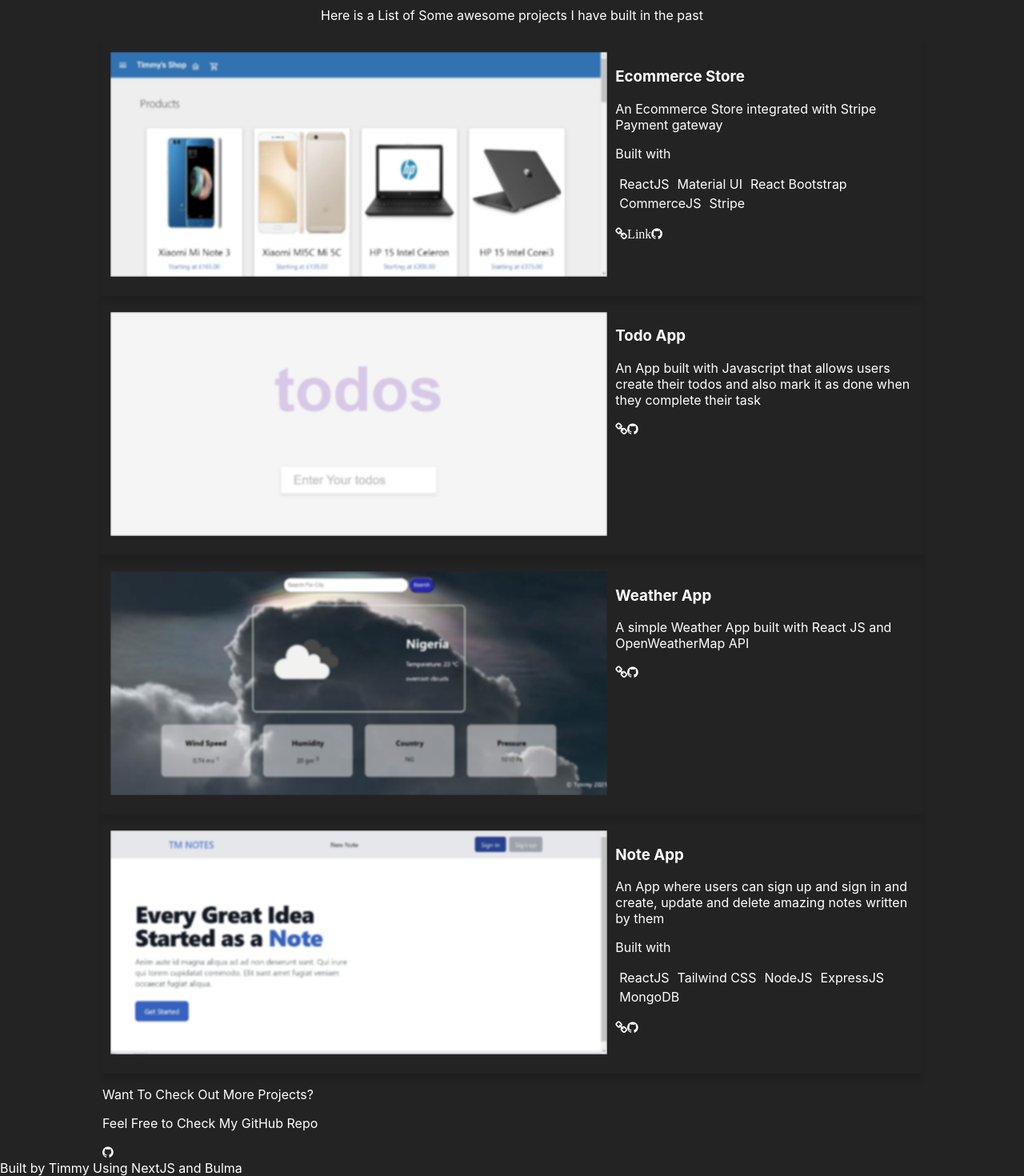
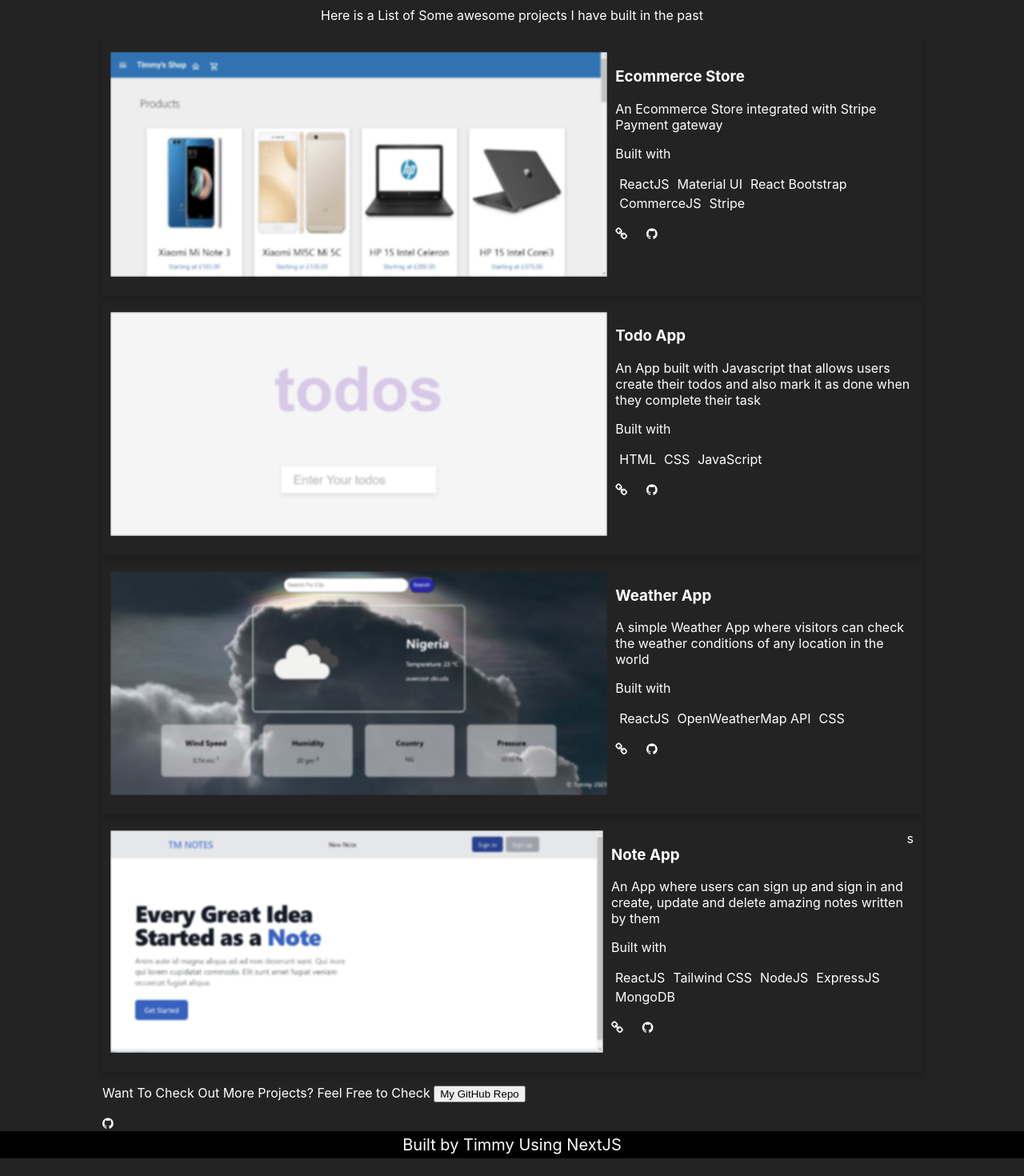
Before and after one commit to ok-timmy/Portfolio, a Next.js app: page /projects in a window 1280 px wide. Shown: the part 101-1571 px from the top of the page at 80% size. After the commit the page ends 1549 px from the top, so only its background shows below. Built offline with nearby package versions, Linux system fonts and the light colour scheme; a web font is replaced by a local one.

Commit message:
Edited A few pages

```diff
--- a/pages/components/Footer.js
+++ b/pages/components/Footer.js
@@ -1,8 +1,11 @@
+import styles from '../../styles/footer.module.css'
+import {motion} from 'framer-motion'
+
 function Footer () {
     return (
-        <div>
-            Built by Timmy Using NextJS and Bulma
-        </div>
+        <motion.div initial={{opacity:0}} animate={{opacity:1}} transition={{duration:2, delay:3}}  className={styles.footer}>
+            Built by Timmy Using NextJS
+        </motion.div>
     )
 }
 
--- a/pages/projects.js
+++ b/pages/projects.js
@@ -54,13 +54,21 @@ export default function projectsPage() {
               </ul>
               <div>
                 <span>
-                  <Link
-                    href={"https://www.timshop.netlify.app"}
-                    passHref
+                  <a
+                    href="https://www.timshop.netlify.app"
                     target="_blank"
+                    rel="noopener noreferrer"
                   >
-                    <i className="fa fa-light fa-link">Link </i>
-                  </Link>
+                    <motion.i
+                      whileHover={{
+                        scale: 2,
+                        originX: 0,
+                        color: "#c9510c",
+                        transition: { duration: 1 },
+                      }}
+                      className={`fa fa-light fa-link ${styles.link__icon}`}
+                    ></motion.i>
+                  </a>
                 </span>
                 <span>
                   <a
@@ -71,10 +79,11 @@ export default function projectsPage() {
                     <motion.i
                       whileHover={{
                         scale: 2,
+                        originX: 0,
                         color: "#c9510c",
                         transition: { duration: 1 },
                       }}
-                      className="fa fa-brands fa-github"
+                      className={`fa fa-brands fa-github  ${styles.link__icon}`}
                     ></motion.i>
                   </a>
                 </span>
@@ -101,10 +110,24 @@ export default function projectsPage() {
                 An App built with Javascript that allows users create their
                 todos and also mark it as done when they complete their task
               </p>
+              <p>Built with</p>
+              <ul className={styles.stack__list}>
+                <li className={styles.listed__item}> HTML</li>
+                <li className={styles.listed__item}>CSS</li>
+                <li className={styles.listed__item}>JavaScript</li>
+              </ul>
               <div>
                 <Link href="https://timmy-todo.netlify.app/" passHref>
                   <a>
-                    <i className="fa fa-light fa-link"></i>
+                    <motion.i
+                      whileHover={{
+                        scale: 2,
+                        originX: 0,
+                        color: "#c9510c",
+                        transition: { duration: 1 },
+                      }}
+                      className={`fa fa-light fa-link  ${styles.link__icon}`}
+                    ></motion.i>
                   </a>
                 </Link>
                 <a
@@ -115,10 +138,11 @@ export default function projectsPage() {
                   <motion.i
                     whileHover={{
                       scale: 2,
+                      originX: 0,
                       color: "#c9510c",
                       transition: { duration: 1 },
                     }}
-                    className="fa fa-brands fa-github"
+                    className={`fa fa-brands fa-github  ${styles.link__icon}`}
                   ></motion.i>
                 </a>
               </div>
@@ -140,12 +164,27 @@ export default function projectsPage() {
             <div className={styles.project__right}>
               <h3>Weather App</h3>
               <p>
-                A simple Weather App built with React JS and OpenWeatherMap API
+                A simple Weather App where visitors can check the weather
+                conditions of any location in the world
               </p>
+              <p>Built with</p>
+              <ul className={styles.stack__list}>
+                <li className={styles.listed__item}> ReactJS</li>
+                <li className={styles.listed__item}>OpenWeatherMap API</li>
+                <li className={styles.listed__item}>CSS</li>
+              </ul>
               <div>
                 <Link href="https://timmy-weather.netlify.app/" passHref>
                   <a>
-                    <i className="fa fa-light fa-link"></i>
+                    <motion.i
+                      whileHover={{
+                        scale: 2,
+                        originX: 0,
+                        color: "#c9510c",
+                        transition: { duration: 1 },
+                      }}
+                      className={`fa fa-light fa-link ${styles.link__icon}`}
+                    ></motion.i>
                   </a>
                 </Link>
                 <a
@@ -156,10 +195,11 @@ export default function projectsPage() {
                   <motion.i
                     whileHover={{
                       scale: 2,
+                      originX: 0,
                       color: "#c9510c",
                       transition: { duration: 1 },
                     }}
-                    className="fa fa-brands fa-github"
+                    className={`fa fa-brands fa-github  ${styles.link__icon}`}
                   ></motion.i>
                 </a>
               </div>
@@ -196,7 +236,15 @@ export default function projectsPage() {
               <div>
                 <Link href="https://timmy-notes.netlify.app/" passHref>
                   <a>
-                    <i className="fa fa-light fa-link"></i>
+                    <motion.i
+                      whileHover={{
+                        scale: 2,
+                        originX: 0,
+                        color: "#c9510c",
+                        transition: { duration: 1 },
+                      }}
+                      className={`fa fa-light fa-link  ${styles.link__icon}`}
+                    ></motion.i>
                   </a>
                 </Link>
                 <a
@@ -207,20 +255,25 @@ export default function projectsPage() {
                   <motion.i
                     whileHover={{
                       scale: 2,
+                      originX: 0,
                       color: "#c9510c",
                       transition: { duration: 1 },
                     }}
-                    className="fa fa-brands fa-github"
+                    className={`fa fa-brands fa-github  ${styles.link__icon}`}
                   ></motion.i>
                 </a>
               </div>
             </div>
+            s
           </motion.card>
         </div>
 
         <div>
-          <p>Want To Check Out More Projects?</p>
-          <p>Feel Free to Check My GitHub Repo</p>
+          <p>
+            Want To Check Out More Projects? Feel Free to Check{" "}
+            <button>My GitHub Repo</button>
+          </p>
+
           <Link href={"https://www.github.com/ok-timmy"} passHref>
             <a>
               {" "}
--- a/styles/footer.module.css
+++ b/styles/footer.module.css
@@ -0,0 +1,7 @@
+.footer{
+    text-align: center;
+    font-size: 20px;
+    width: 100%;
+    background-color: black;
+    padding: 5px 0;
+}
--- a/styles/projects.module.css
+++ b/styles/projects.module.css
@@ -41,6 +41,11 @@
   padding: 2px 5px;
 }
 
+.link__icon {
+  font-size: 20px;
+  margin-right: 1.5rem;
+}
+
 @media screen and (max-width: 480px) {
   .project__page {
     width: 95%;
```
Also changed, not shown: pages/about.js (+10 -10 lines), pages/index.js (+17 -1 lines), styles/Home.module.css (+18 -2 lines).
